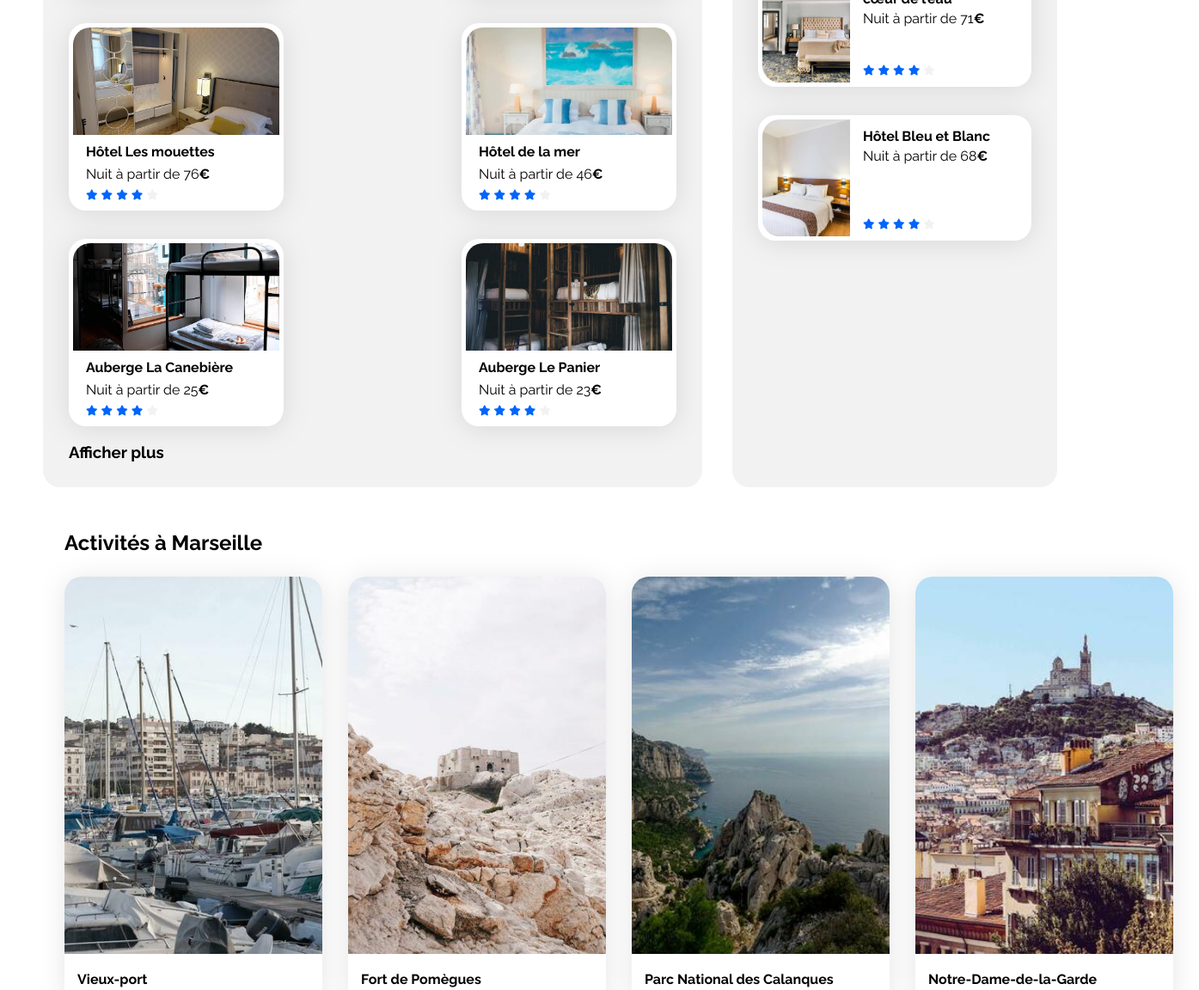
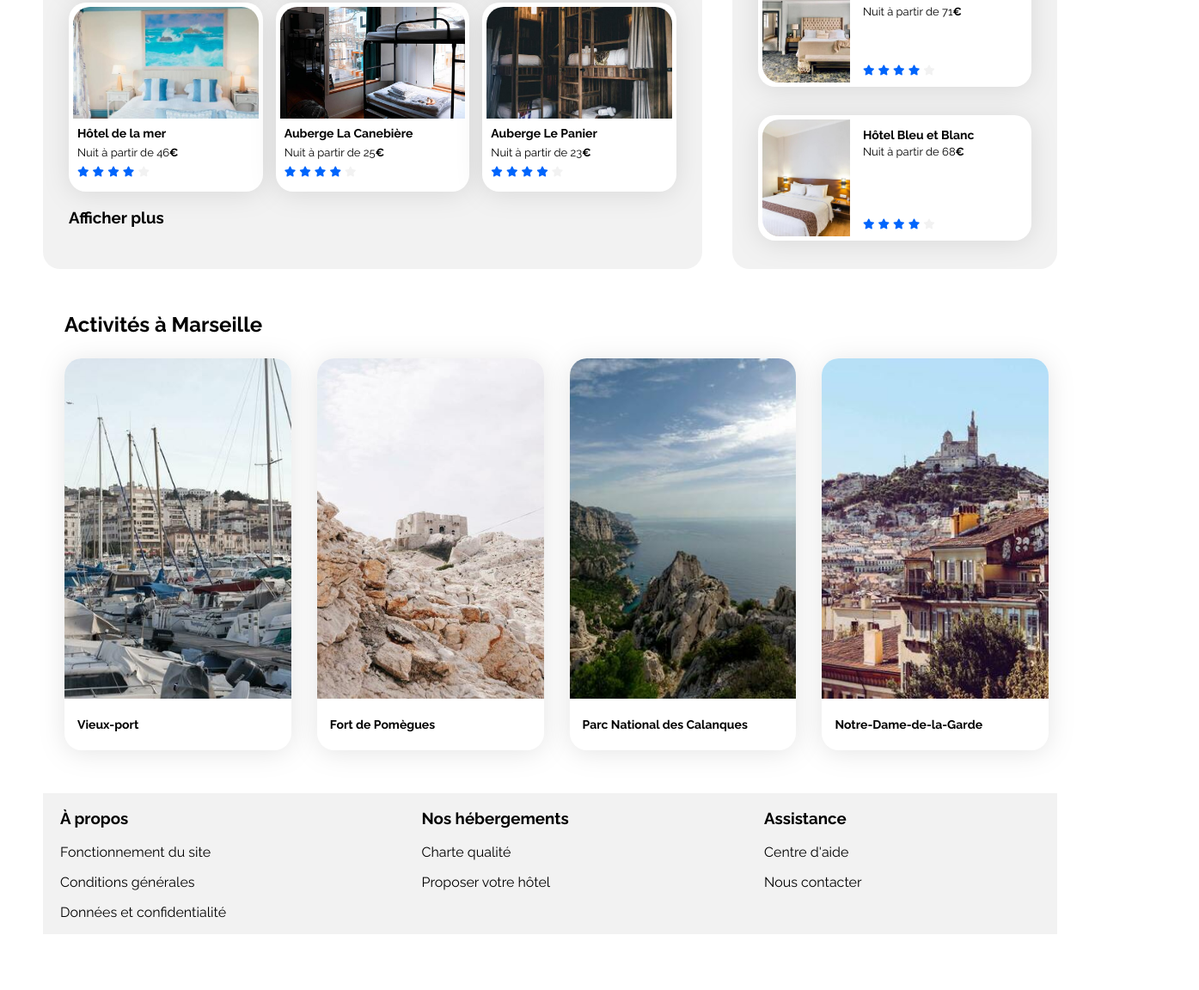
Before and after one commit to flotoine/booki, a plain HTML site: page index.html in a window 1280 px wide. Shown: the part 696-1848 px from the top of the page at 86% size, 1395 px wide, since content can reach past the window. After the commit the page ends 1783 px from the top, so only its background shows below. Drawn offline with Linux system fonts and the light colour scheme.

Commit message:
Conservation des proportions entre 1025 et 1440 de largeur

```diff
--- a/css/style.css
+++ b/css/style.css
@@ -79,7 +79,11 @@ a {
 }
 
 .card-title {
-  font-size: 16px;
+  font-size: 14px;
+}
+
+.card-subtitle {
+    font-size: 13px;
 }
 
 .euro {
@@ -97,12 +101,13 @@ a {
 }
 
 .cartouche-superieur p,
-h2 {
+h1 {
   margin: 0px;
 }
 
-.cartouche-superieur h2 {
+.cartouche-superieur h1 {
   padding-bottom: 6px;
+  font-size: x-large;
 }
 
 /*************Outil recherche *****************/
@@ -224,9 +229,6 @@ input::placeholder {
   box-sizing: border-box;
 }
 
-.hebergements {
-  width: 65%;
-}
 
 /****** Populaires ***********/
 .populaires {
@@ -274,36 +276,45 @@ input::placeholder {
 }
 
 /********** Hébergements **********/
+.hebergements {
+    width: 65%;
+  }
+
 .hebergements-cards {
-  display: flex;
-  flex-wrap: wrap;
-  justify-content: space-between;
+    display: flex;
+    flex-wrap: wrap;
+    margin-top: 25px;
+    gap: 15px;
 }
+
+.hebergements-cards>* {
+    flex: 1 1 25%;
+  }
 
 .hebergements-cards .card {
   display: flex;
-  margin-top: 33px;
-  flex-direction: column;
-  height: 13em;
-  width: 15em;
+  flex-wrap: wrap;
 }
 
 .hebergements-cards img {
-  height: 60%;
-  border-top-left-radius: 20px;
-  border-top-right-radius: 20px;
+    width:100%;
+    height: 130px;
+    border-top-left-radius: 20px;
+    border-top-right-radius: 20px;
 }
 
 .hebergements-cards .card-content {
   display: flex;
   flex-direction: column;
-  justify-content: space-between;
-  padding-left: 15px;
+  justify-content: center;
+  box-sizing: border-box;
+  height: 80px;
+  padding-left: 5px;
 }
 
 .hebergements-cards .card-title {
-  margin-top: 10px;
   margin-bottom: 7px;
+  margin-top: 0px;
 }
 
 .hebergements-cards .card-subtitle {
@@ -313,10 +324,6 @@ input::placeholder {
 
 .hebegements-cards .card-rating {
   margin-bottom: 5px;
-}
-
-.hebergements h3 {
-  margin-bottom: 0px;
 }
 
 /****** Activites ***********/
@@ -332,31 +339,35 @@ input::placeholder {
   margin-left: 25px;
   margin-right: 25px;
   margin-bottom: 50px;
+
 }
+
+.activites-cards>* {
+    width: 26%;
+  }
 
 .activites-cards .card {
   display: flex;
   flex-direction: column;
-  margin-top: 33px;
   padding: 0px;
   margin: 0 30px 0 0;
-  width: 300px;
+
 }
 
 .activites-cards img {
+  aspect-ratio: 2/3 ;
+  min-height: 300px;
   border-top-left-radius: 20px;
   border-top-right-radius: 20px;
-  height: 439px;
 }
 
 .activites-cards .card-content {
   padding-left: 15px;
+  height: 60px;
+  display: flex;
+  align-items: center;
 }
 
-.activites-cards .card-title {
-  margin-top: 20px;
-  margin-bottom: 20px;
-}
 
 /******** Footer *******/
 
@@ -399,7 +410,7 @@ footer {
     box-sizing: border-box;
   }
 
-  nav a:active {
+  nav a:hover {
     color: #0065fc;
     border-top: #0065fc 0.1rem solid;
   }
@@ -418,7 +429,7 @@ footer {
     object-fit: contain;
   }
 
-  .filtre:active {
+  .filtre:hover {
     background-color: #deebff;
   }
 
@@ -569,7 +580,7 @@ footer {
     border-bottom: #d9d9d9 solid 0.1rem;
   }
 
-  nav a:active {
+  nav a:hover {
     color: #0065fc;
     border-bottom: #0065fc solid 0.1rem;
     border-top: white solid 0.1rem;
@@ -637,7 +648,7 @@ footer {
     font-size: smaller;
   }
 
-  .filtre:active {
+  .filtre:hover {
     background-color: #deebff;
   }
 
--- a/index.html
+++ b/index.html
@@ -43,7 +43,7 @@
       <main>
         <div class="cartouche-superieur">
           <!--trouvez votre hébergement jusqu'à nombre de logements disponibles-->
-          <h2>Trouvez votre hébergement pour des vacances de rêve</h2>
+          <h1>Trouvez votre hébergement pour des vacances de rêve</h1>
           <p>En plein centre-ville ou en pleine nature</p>
         </div>
         <div class="outil-recherche">
@@ -97,7 +97,7 @@
           <p>Plus de 500 logements sont disponibles dans cette ville</p>
         </div>
         <div class="hebergements-and-populaires">
-          <section class="hebergements">
+          <section class="hebergements" id="hebergement">
             <div class="populaires-title">
               <h2 class="section-title">Hébergements à Marseille</h2>
             </div>
@@ -352,7 +352,7 @@
             </div>
           </section>
         </div>
-        <div class="activites">
+        <div class="activites" id="activites">
           <div>
             <h2>Activités à Marseille</h2>
           </div>
```
